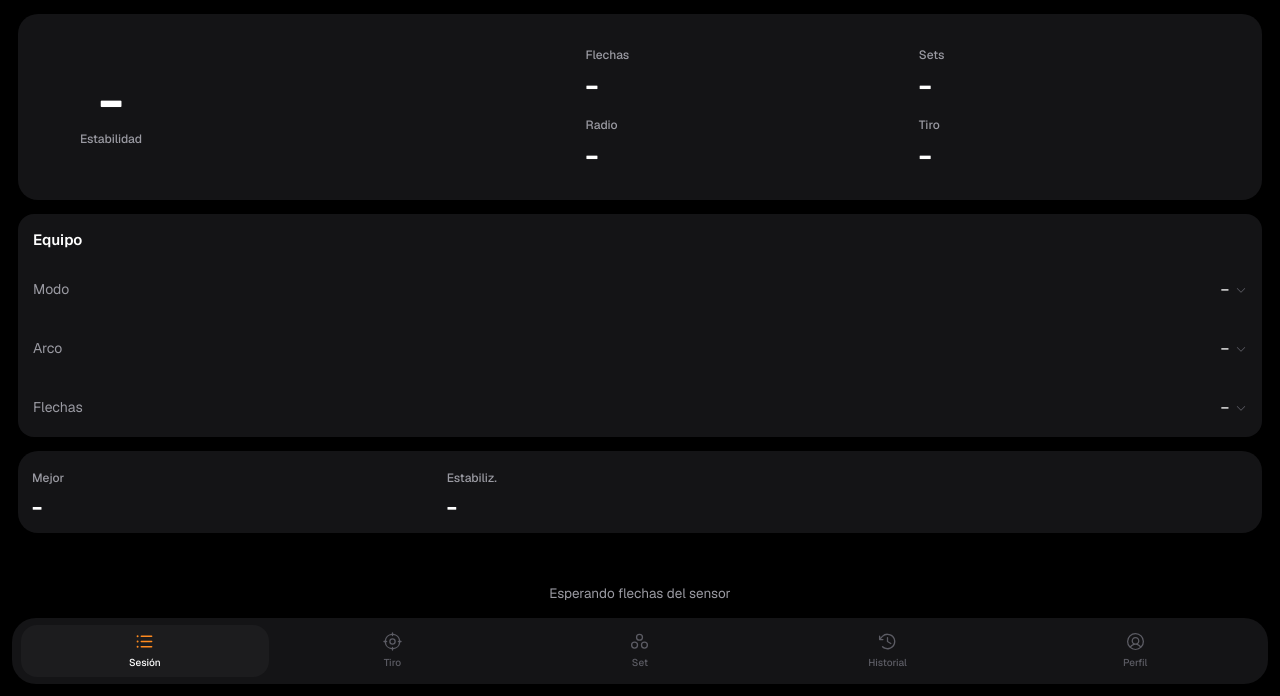
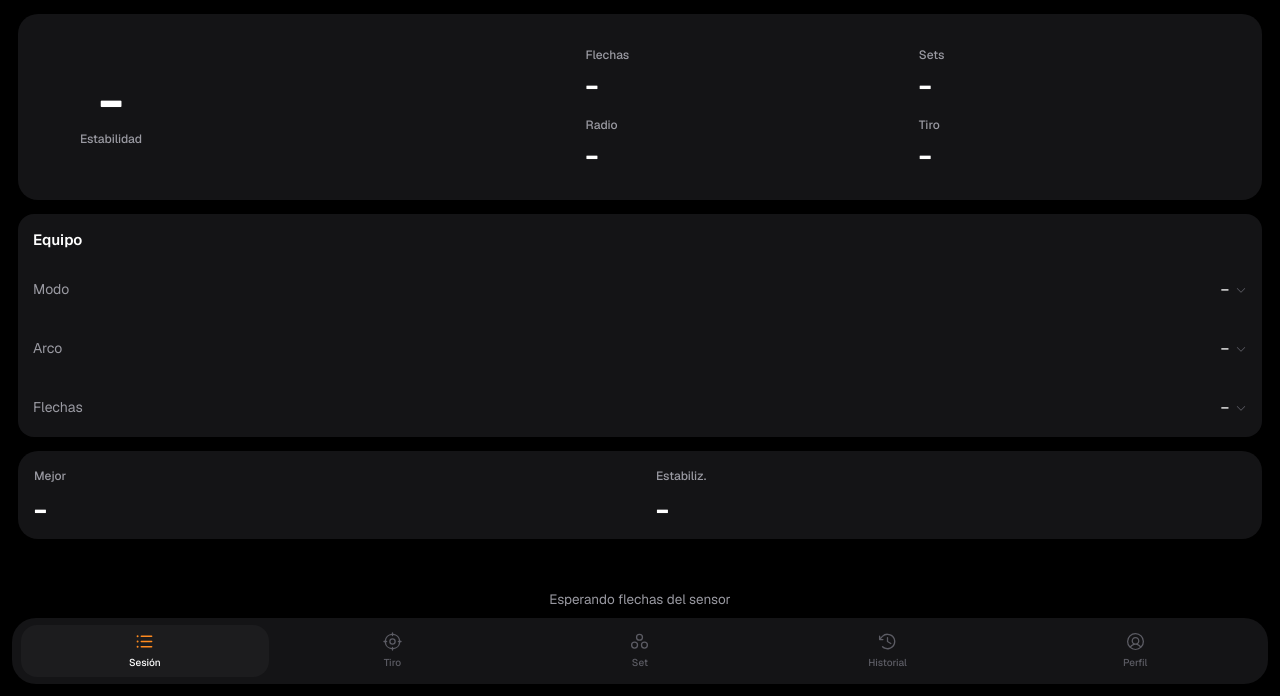
Before and after one commit to EduardGilM/ArcheryTrace, a plain HTML site: page mobile/index.html in a window 1280 px wide. Shown: the part 104-800 px from the top of the page. Drawn offline with Linux system fonts and the light colour scheme.

Commit message:
Sesión y Tiro: filas de 2 métricas a 2 columnas con números más grandes (sin hueco tras quitar Pulso)

```diff
--- a/mobile/index.html
+++ b/mobile/index.html
@@ -159,6 +159,9 @@
   .mrow, .top3 { display:grid; background:var(--surface); border:1px solid var(--line); border-radius:18px; min-width:0; }
   .mrow { grid-template-columns:repeat(3,minmax(0,1fr)); }
   .mrow.quad { grid-template-columns:repeat(4,minmax(0,1fr)); }
+  .mrow.duo { grid-template-columns:repeat(2,minmax(0,1fr)); }
+  .mrow.duo > div { padding:14px 16px 16px; }
+  .mrow.duo .num { font-size:clamp(28px,8.4vw,34px); margin-top:8px; }
   .top3 { grid-template-columns:minmax(0,1.25fr) minmax(0,1fr) minmax(0,1fr); }
   .mrow > div, .top3 > div { padding:12px 12px; min-width:0; }
   .mrow > div + div, .top3 > div + div { border-left:1px solid var(--line); }
@@ -568,7 +571,7 @@
     </div>
   </div>
   <button id="play">Reproducir</button>
-  <div class="mrow">
+  <div class="mrow duo">
     <div><span class="lbl">Estabiliz.</span><b id="mSettle" class="num">–</b></div>
     <div><span class="lbl">Impulso</span><b id="mG" class="num">–</b></div>
   </div>
@@ -597,7 +600,7 @@
       <div><span class="lbl">Tiro</span><b class="num" id="sShot">–</b></div>
     </div>
   </section>
-  <div class="mrow">
+  <div class="mrow duo">
     <div><span class="lbl">Mejor</span><b class="num" id="sBest">–</b></div>
     <div><span class="lbl">Estabiliz.</span><b class="num" id="sSettle">–</b></div>
   </div>
```
